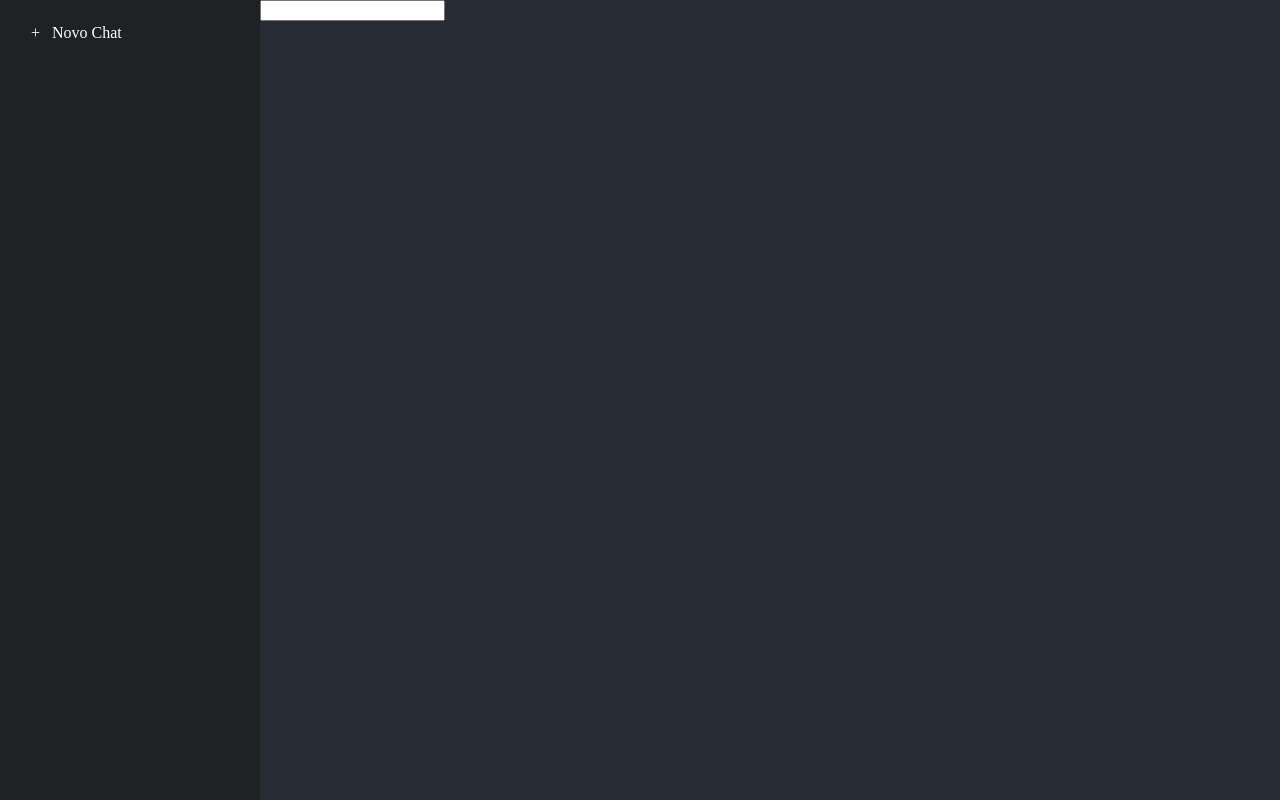
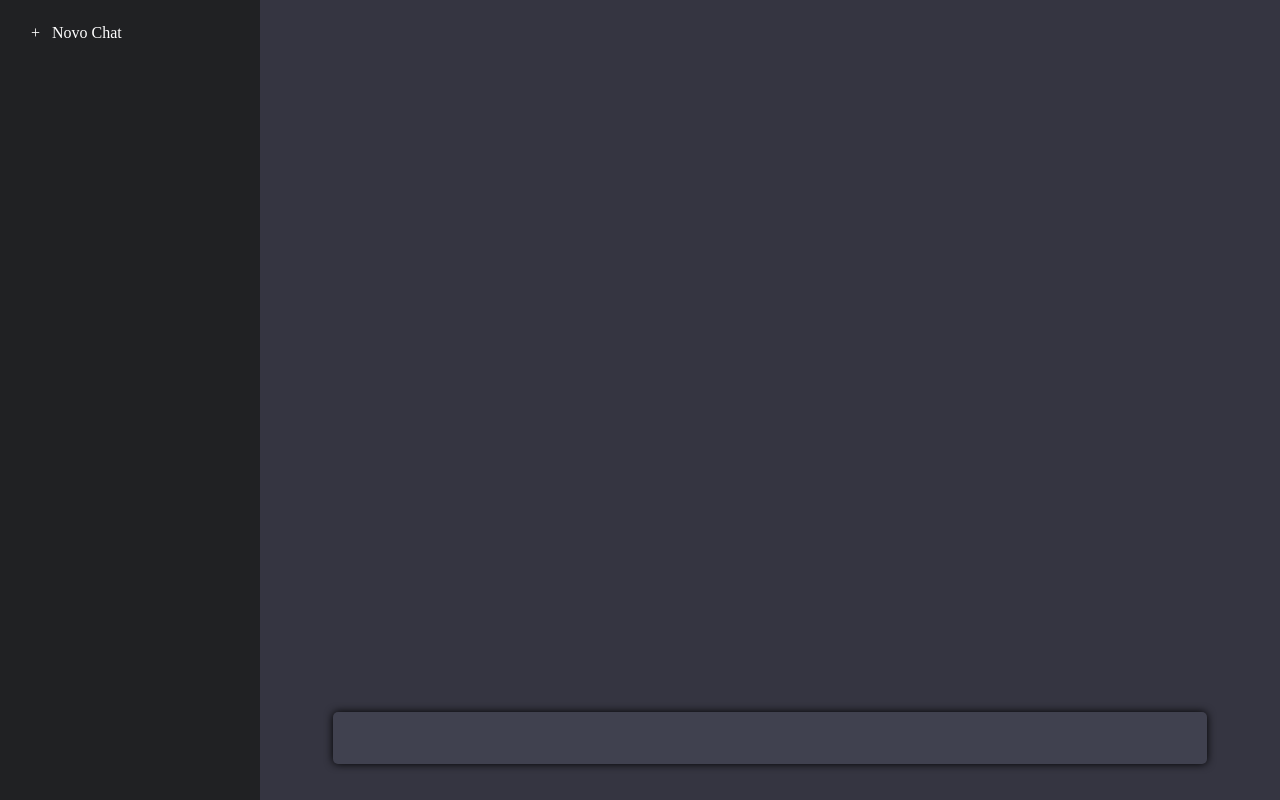
Before and after one commit to MarceloHadad/HadadGPT-front, a React (Create React App) app: page / in a window 1280 px wide. Built offline with nearby package versions, Linux system fonts and the light colour scheme.

Commit message:
feat: Style the main app

```diff
--- a/src/styles/App.css
+++ b/src/styles/App.css
@@ -44,3 +44,56 @@
     transform: rotate(360deg);
   }
 }
+
+/* chat css */
+.chatbox {
+  flex: 1;
+  background-color: #353541;
+  position: relative;
+  overflow-y: auto;
+}
+
+.chat-input-holder {
+  padding: 24px;
+  position: absolute;
+  bottom: 0;
+  left: 0;
+  right: 0;
+}
+
+.chat-input-textarea {
+  background-color: #40414f;
+  width: 90%;
+  padding: 12px;
+  color: white;
+  font-size: 1.5em;
+  border-radius: 5px;
+  border: none;
+  margin: 12px;
+  outline: none;
+  box-shadow: 0 0 8px 0 rgba(0, 0, 0.2);
+  resize: none;
+}
+
+.chat-log {
+  text-align: left;
+  white-space: "pre-wrap";
+}
+
+.chat-message.chatgpt {
+  background-color: #444654;
+}
+
+.avatar {
+  background-color: white;
+  border-radius: 50%;
+  width: 40px;
+  height: 40px;
+}
+
+.avatar.chatgpt {
+  background-color: #0da37f;
+  border-radius: 50%;
+  width: 40px;
+  height: 40px;
+}
```
